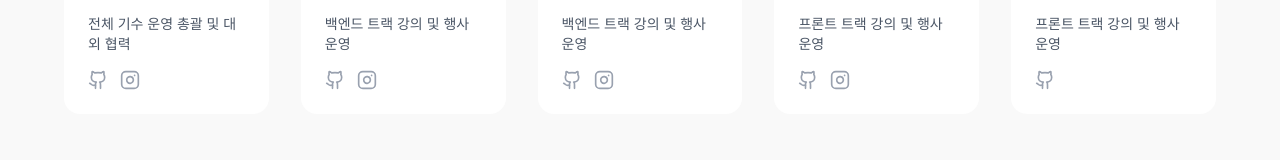
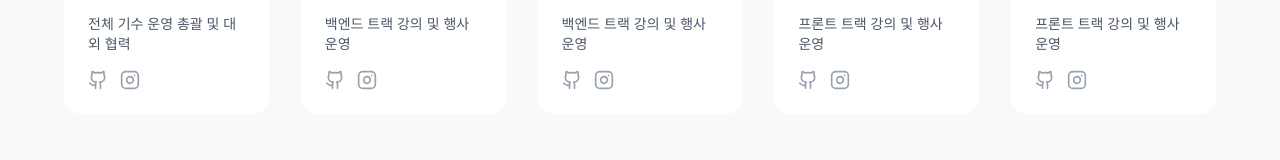
Before and after one commit to LikeLion-Yonam-Institute-of-Technology/LikeLion_Homepage, a Next.js app: page /team in a window 1280 px wide. Shown: the part 555-715 px from the top of the page. Built offline with nearby package versions, Linux system fonts and the light colour scheme.

Commit message:
fix: 운영진 링크 추가

```diff
--- a/app/data/team.ts
+++ b/app/data/team.ts
@@ -51,7 +51,7 @@ export const teamMembers = [
     generation: "14기",
     links: {
       github: "https://github.com/kimjunseong04",
-      instagram: "",
+      instagram: "https://www.instagram.com/kimjunseong04/?hl=ko",
     },
   },
 ];
```
